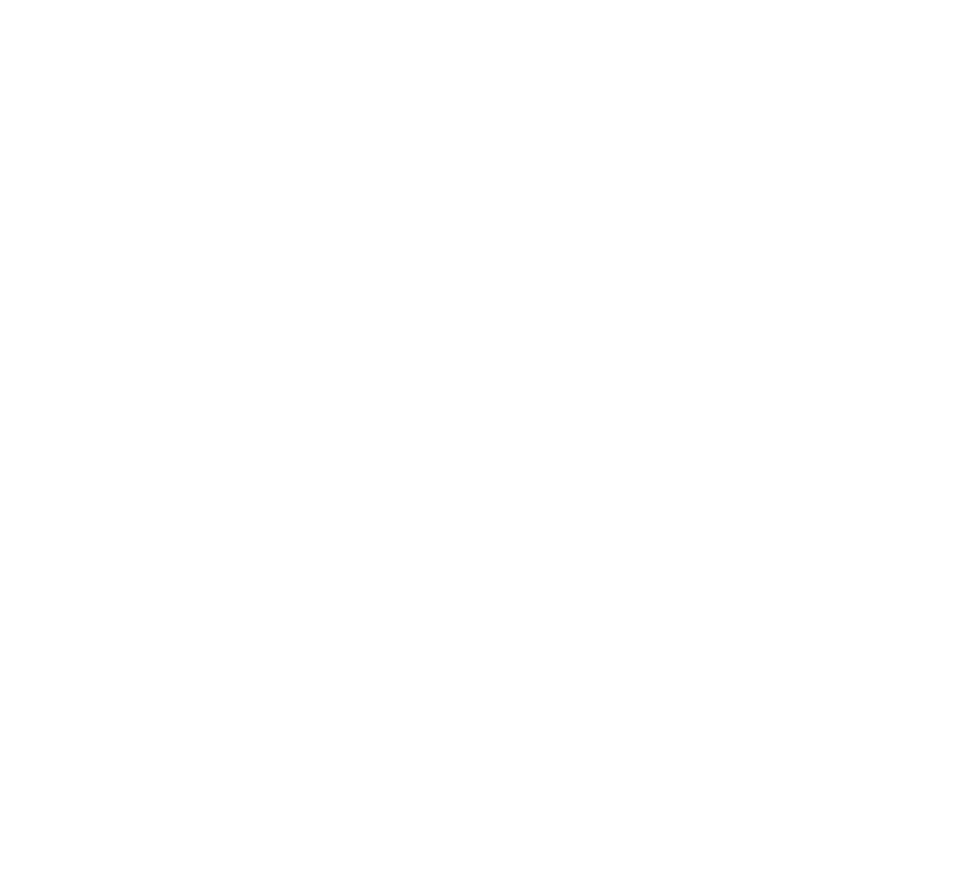
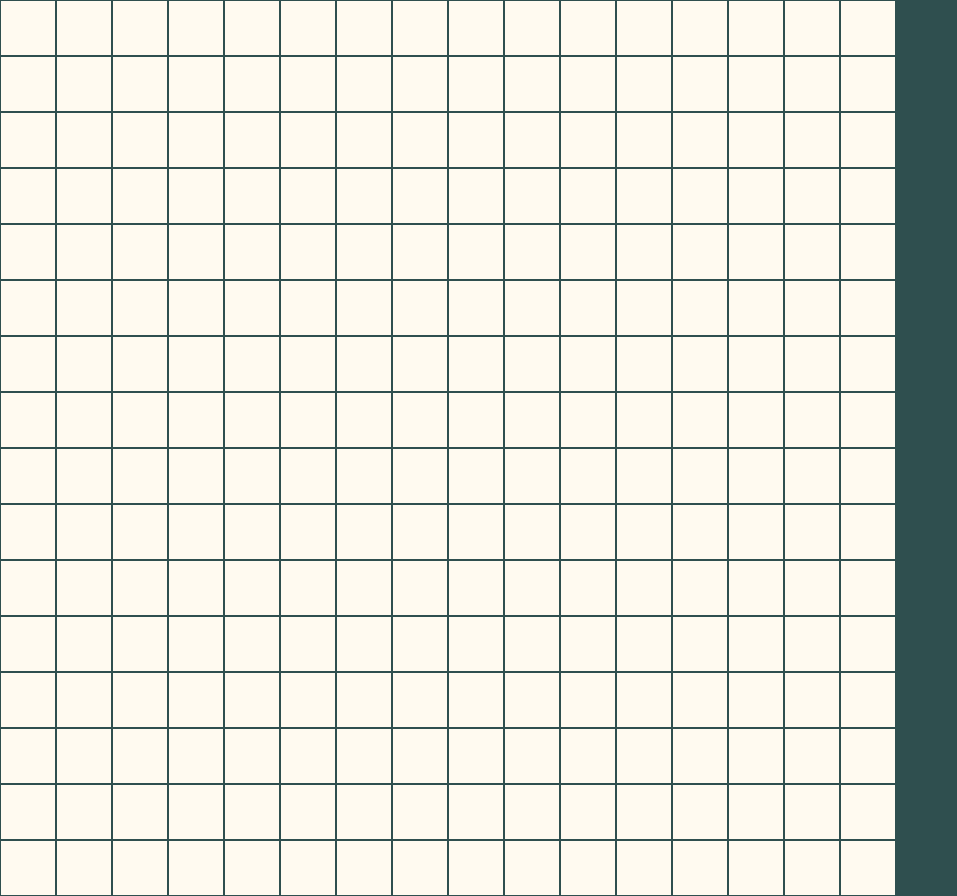
Before and after one commit to ImNotACat/odin-Etch-a-Sketch, a plain HTML site: page index.html in a window 1280 px wide. Shown: the whole page, without its empty margins (0-957 px from the left). Before the commit the page ends 800 px from the top, so only its background shows below. Drawn offline with Linux system fonts and the light colour scheme.

Commit message:
Grid added

```diff
--- a/app.js
+++ b/app.js
@@ -0,0 +1,28 @@
+// get element from page
+let body = document.getElementById("main");
+console.log("body");
+
+//let main = document.createElement()
+
+// create the rows - add 16x for loop
+for (let i =0; i < 16; i++) {
+    // console.log("i is " + i);
+    var row = document.createElement("div");
+    console.log(row);
+    row.className = "row";
+    row.id = "row" + i;
+
+    // create the squares - add 16x for loop
+    for (let j = 0; j < 16; j++){
+        // console.log("j is " + j);
+        var square = document.createElement("div");
+        square.className = "square";
+        square.id = "square" + j;
+        row.append(square);
+    }
+
+    body.append(row);
+}
+
+
+// append divs to DOM
--- a/index.html
+++ b/index.html
@@ -7,7 +7,7 @@
     <title>Document</title>
 </head>
 <body>
-
+    <div class="main" id="main"></div>
 
     <script src="app.js"></script>
 </body>
--- a/style.css
+++ b/style.css
@@ -0,0 +1,27 @@
+body {
+    background-color: darkslategray;
+    padding: 0;
+    margin: 0;
+}
+
+.row {
+    display: flex;
+    border: 2px darkturquoise;
+    width: 70%
+}
+
+.square {
+    background-color: floralwhite;
+    height: 20px;
+    width: 20px;
+    margin: 1px;
+    border: 1px black;
+    flex: 1 0 auto;
+    height: 70%;
+}
+
+.square:before {
+    content:'';
+    float:left;
+    padding-top:100%;
+}
```
